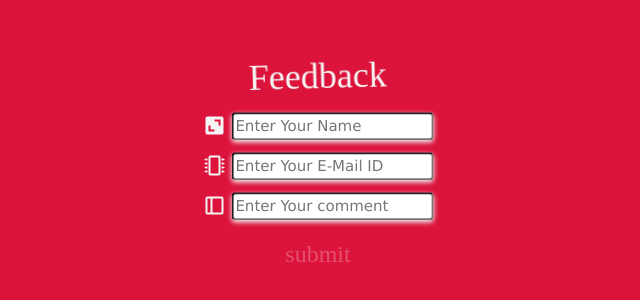
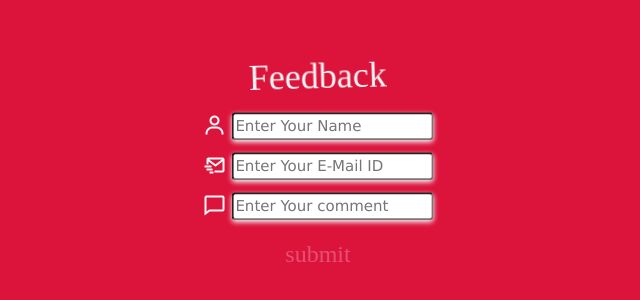
Before and after one commit to rajkumar-programmer/quiz, a plain HTML site: page FeedbackPage.html in a window 1280 px wide. Shown: the part 242-542 px from the top of the page, 322-962 px from the left. Drawn offline with nearby package versions, Linux system fonts and the light colour scheme; files whose address does not match are found by name.

Commit message:
My Quiz Class Wise

```diff
--- a/FeedbackPage.html
+++ b/FeedbackPage.html
@@ -5,11 +5,11 @@
     <meta charset="UTF-8">
     <meta name="viewport" content="width=device-width, initial-scale=1.0">
     <title>Feedback</title>
-    <link rel="stylesheet" href="../bootstrap/bootstrap.min.css">
-    <link rel="stylesheet" href="../../Ashutosh/virtual django/mysite/static/boxicons/css/boxicons.min.css">
+    <link rel="stylesheet" href="https://ashutosh-biotech.github.io/AI.github.io/assets/vendor/bootstrap/css/bootstrap.min.css">
+    <link rel="stylesheet" href="boxicons/css/boxicons.min.css">
     <!-- <link rel="stylesheet" href="../../Ashutosh/virtual django/mysite/static/boxicons/css/boxicons.css">
     <link rel="stylesheet" href="../../Ashutosh/virtual django/mysite/static/boxicons/css/animations.css"> -->
-    <link rel="stylesheet" href="../../Ashutosh/virtual django/mysite/static/w3.css">
+    <link rel="stylesheet" href="Css and Js/w3.css">
     <style>
         body {
             top: 50%;
```
